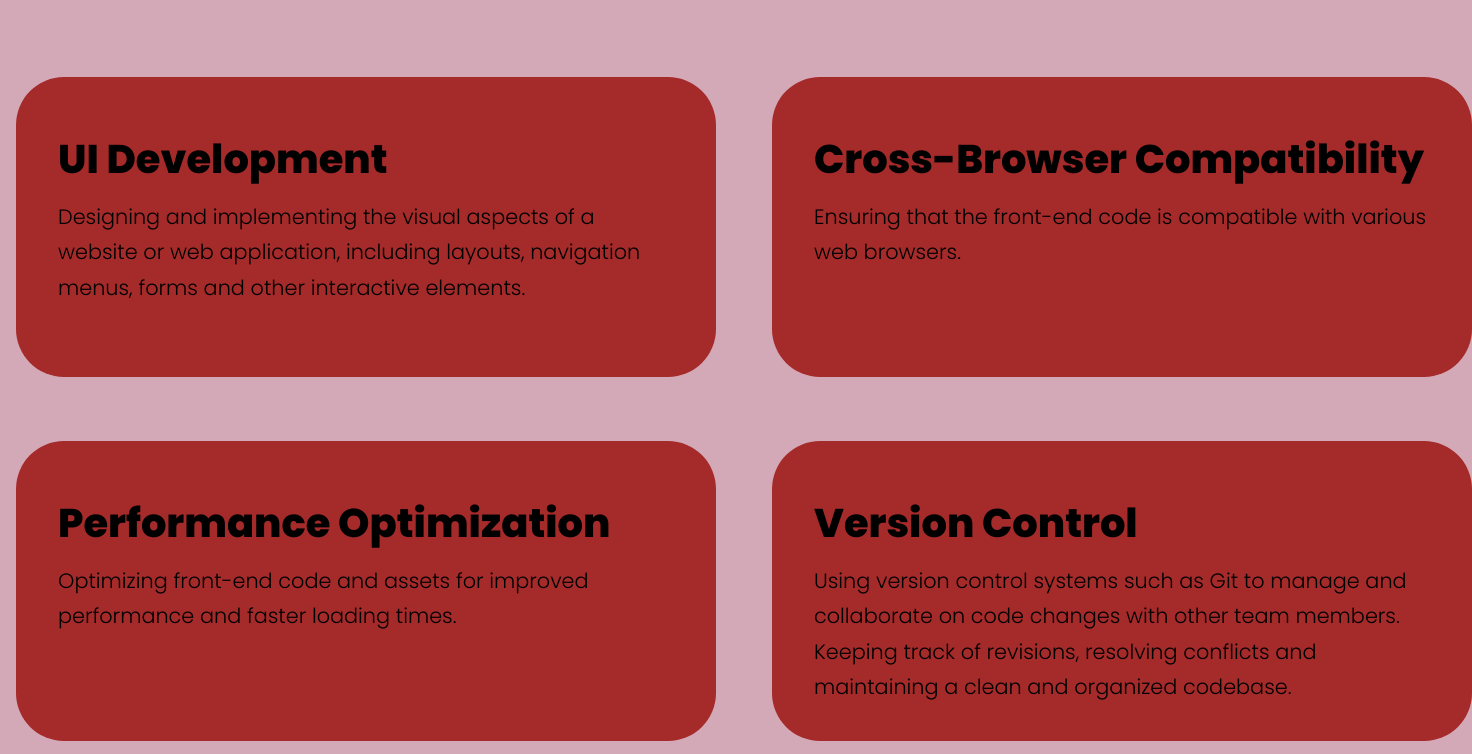
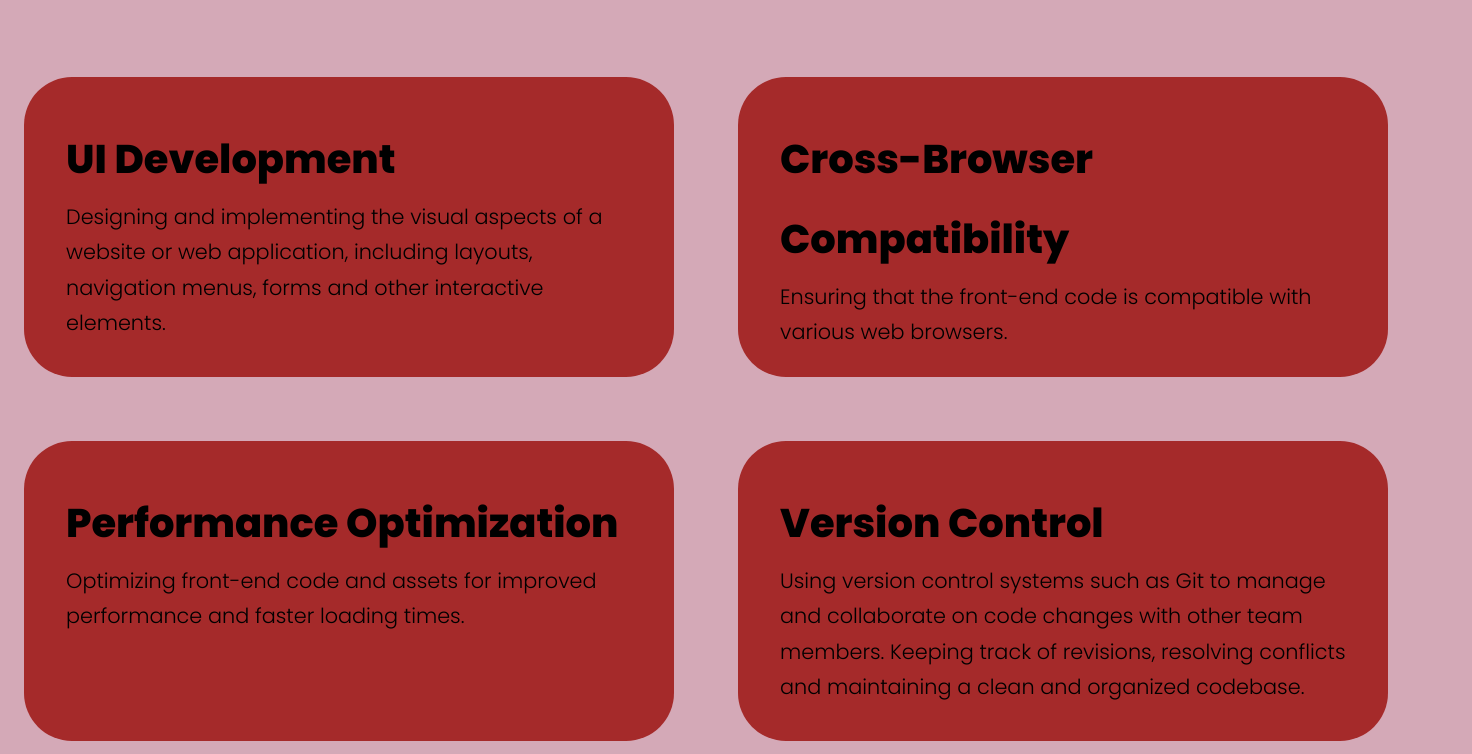
Before and after one commit to AmandaMensahBiney/firstofficialportfolio, a plain HTML site: page index.html in a window 1280 px wide. Shown: the part 2046-2800 px from the top of the page, 1472 px wide, since content can reach past the window. Drawn offline with nearby package versions, Linux system fonts and the light colour scheme.

Commit message:
added changes

```diff
--- a/style.css
+++ b/style.css
@@ -355,12 +355,12 @@ color: rgb(148, 77, 89);
 .service-box{
     background-color: brown;
 height: 300px;
-width: 700px;
+width: 650px;
 border-radius: 3rem;
 border: 2px solid transparent;
 cursor: pointer;
 transition: 0.4s ease-in-out;
-margin-left: 1rem;
+margin-left: 1.5rem;
 margin-bottom: 1.5rem;
 
 
```
